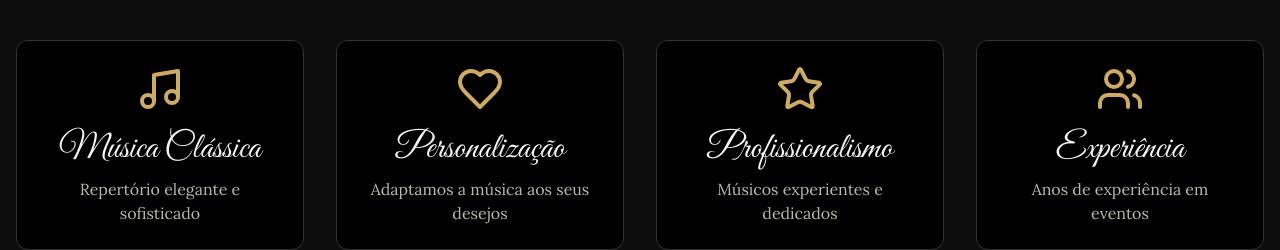
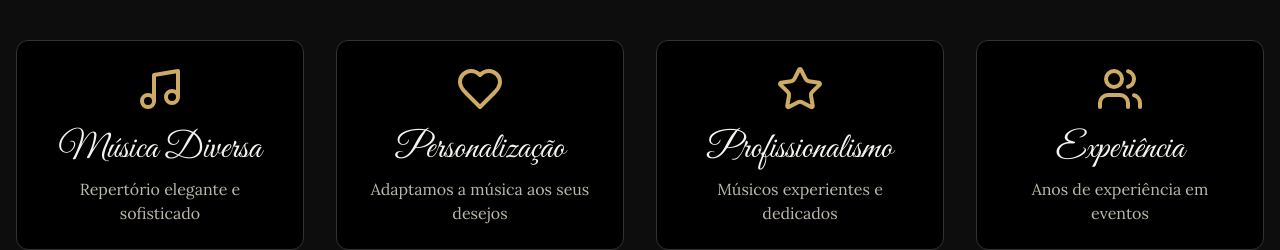
Before and after one commit to R-j-a-freitas/virtuous-harmony-hub, a React (Vite) app: page / in a window 1280 px wide. Shown: the part 1160-1410 px from the top of the page. Built offline with nearby package versions, Linux system fonts and the light colour scheme; no server answers; the database is empty; the HTML template or start-up script is replaced by a standard one.

Commit message:
Refactor: Change "Música Clássica" to "Música Diversa"

```diff
--- a/src/components/About.tsx
+++ b/src/components/About.tsx
@@ -2,7 +2,7 @@ import { Music, Heart, Star, Users } from "lucide-react";
 const About = () => {
   const features = [{
     icon: Music,
-    title: "Música Clássica",
+    title: "Música Diversa",
     description: "Repertório elegante e sofisticado"
   }, {
     icon: Heart,
```
